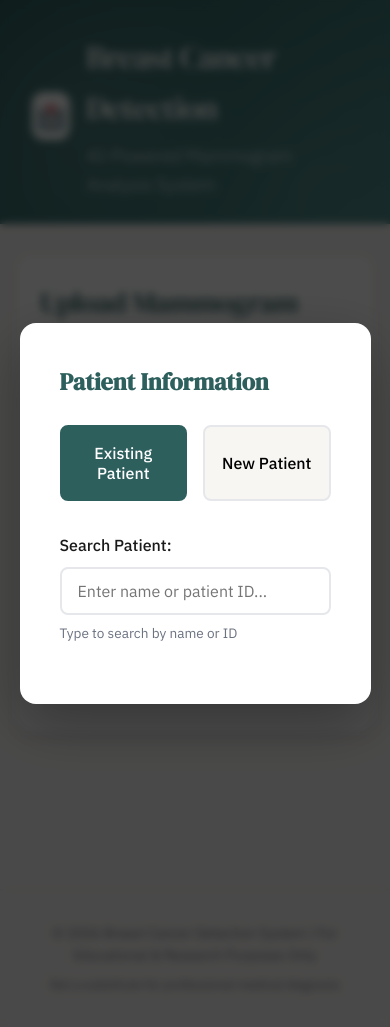
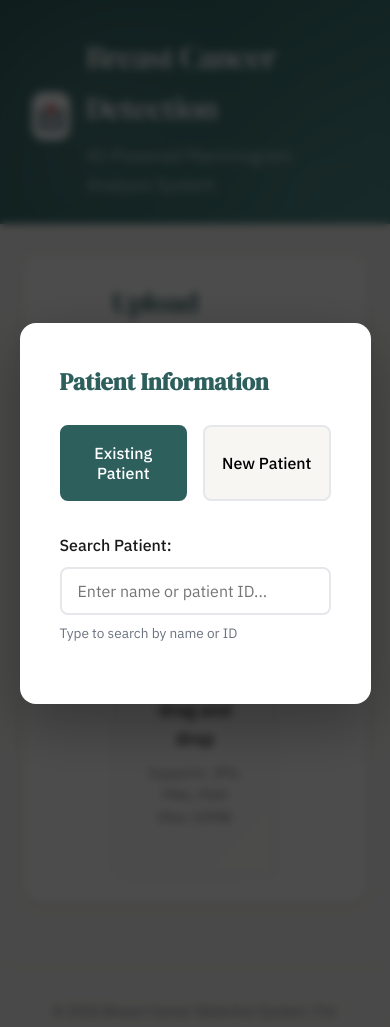
Before and after one commit to asanku091011/MSK_AI_Website, a Flask app: page / in a window 390 px wide. Run offline with Flask 3, Linux system fonts and the light colour scheme.

Commit message:
Fixed width issues with card elements

```diff
--- a/templates/index.html
+++ b/templates/index.html
@@ -111,6 +111,8 @@
             box-shadow: 0 4px 6px var(--shadow), 0 1px 3px rgba(0, 0, 0, 0.05);
             overflow: hidden;
             margin-bottom: 2rem;
+            padding-left: 4rem;
+            padding-right: 4rem;
         }
 
         .card-header {
@@ -388,7 +390,7 @@
             }
 
             .container {
-                padding: 0 1rem 2rem;
+                padding: 0 1.5rem 2rem;
             }
 
             .card-header, .card-body {
@@ -827,6 +829,7 @@
                 <div class="results" id="results"></div>
             </div>
         </div>
+
     </div>
 
     <div class="footer">
```
